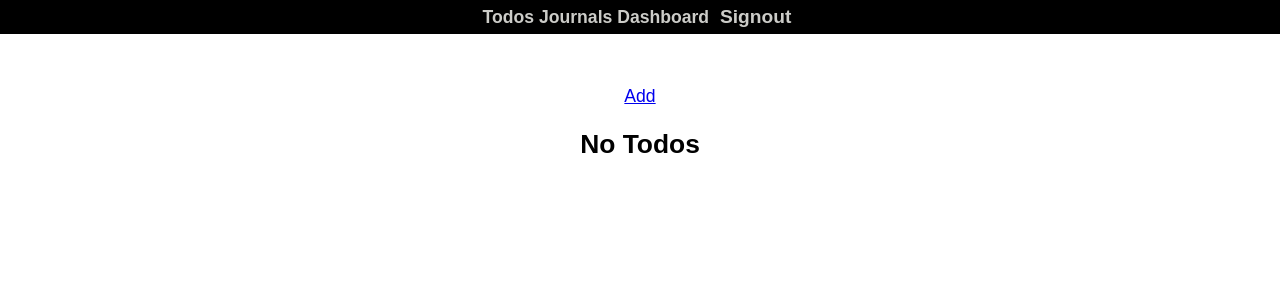
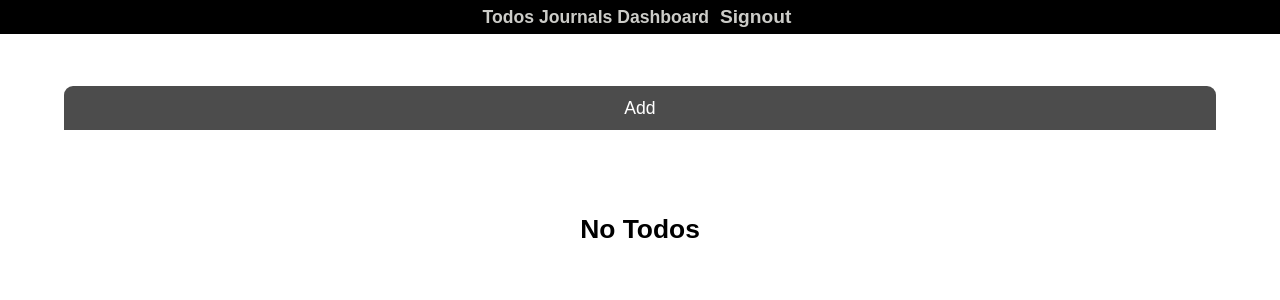
Before and after one commit to quobod/RBR, a React (Create React App) app in the folder client/: page /todos in a window 1280 px wide. Shown: the top 300 px of the page. Built offline with nearby package versions, Linux system fonts and the light colour scheme; sample sign-in values are in the browser's storage.

Commit message:
Modified style

```diff
--- a/client/src/components/Header.js
+++ b/client/src/components/Header.js
@@ -35,9 +35,9 @@ class Header extends React.Component {
                     {value => {
                         const { logout, token } = value;
                         return (
-                            <ul>
+                            <div>
                                 {token ? this.loggedIn(logout) : this.loggedOut()}
-                            </ul>
+                            </div>
                        )
                     }}
                 </Consumer>
--- a/client/src/components/views/Todos.js
+++ b/client/src/components/views/Todos.js
@@ -12,14 +12,14 @@ class Todos extends React.Component {
     render() {
         return (
             <div className="content">
-                <ul>
+                <ul className="sub-menu">
                     <Link to="/addtodo" className="link">Add</Link>
                 </ul>
                 <Consumer>
                     {value => {
                         const { todos } = value;
                         if (undefined === todos || todos.length < 1) {
-                            return (<h2>No Todos</h2>)
+                            return (<h2 className="no-journals">No Todos</h2>)
                         } else {
                             return (
                                 <div className="todo-list-parent">
--- a/client/src/index.css
+++ b/client/src/index.css
@@ -46,7 +46,8 @@ code {
   margin: 8rem 0;
 }
 
-.content .journal-list-parent {
+.content .journal-list-parent,
+.content .todo-list-parent {
   /* border: solid 2pt rgb(20,20,93); */
   margin: 3rem 0 0 0;
   padding: 0;
```
